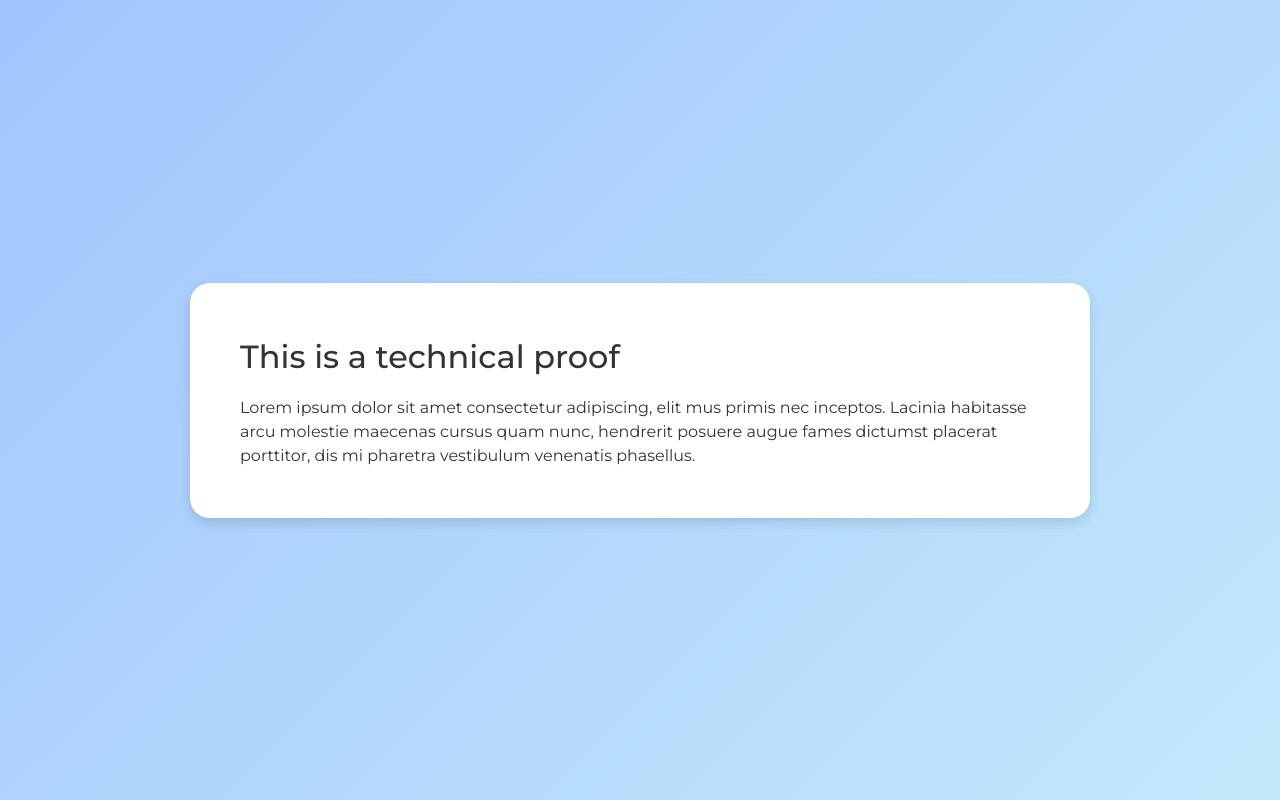
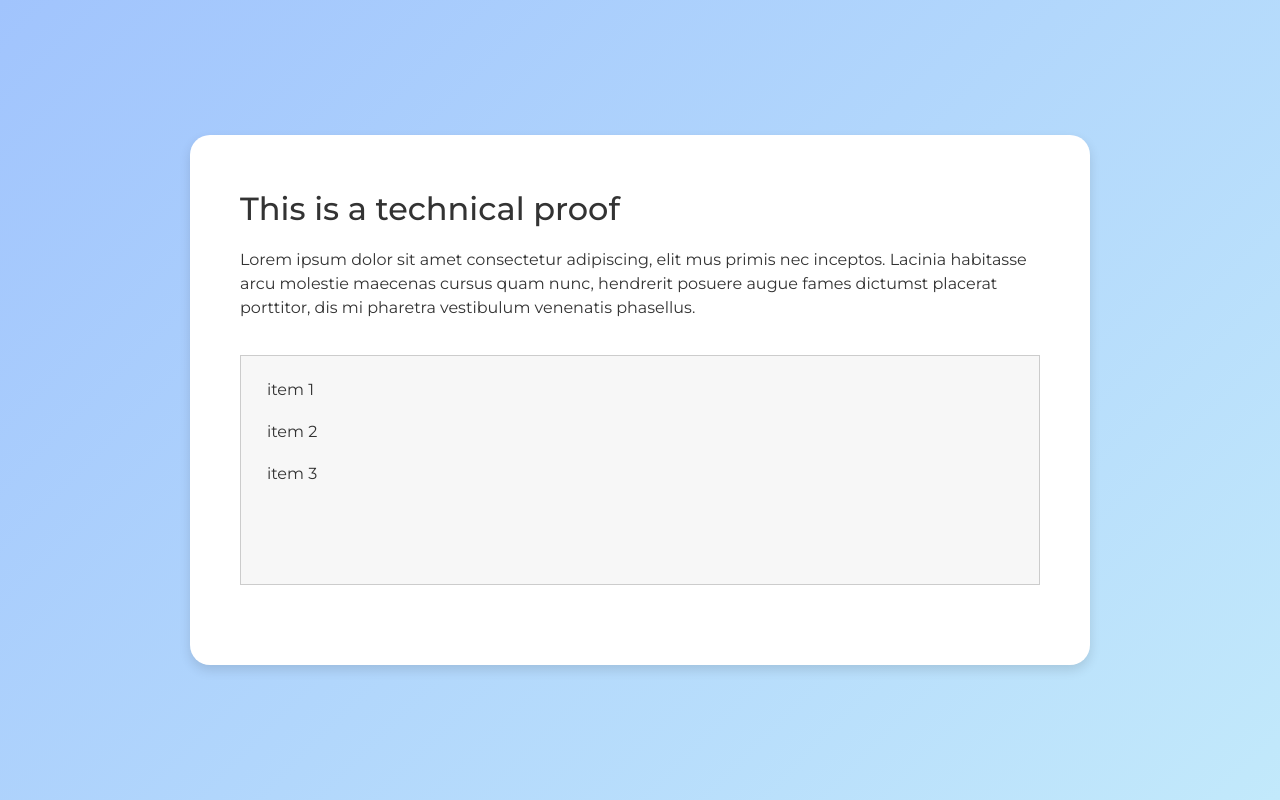
Before and after one commit to PCollG/veci-technical-test, a React (Vite) app: page / in a window 1280 px wide. Built offline with nearby package versions, Linux system fonts and the light colour scheme.

Commit message:
Add some fixes in layout, add List component and add ListItem component

```diff
--- /dev/null
+++ b/src/components/atoms/listItem/listItem.module.scss
@@ -0,0 +1,19 @@
+.listItem {
+  padding: 9px 15px;
+  cursor: pointer;
+  transition: background-color 0.3s;
+  user-select: none;
+
+  &.selected {
+    background-color: #324bff;
+    color: #fff;
+    &:hover {
+      background-color: #5569ff;
+      transition: background-color 0.3s;
+    }
+  }
+  &:hover {
+    background-color: #e7e7e7;
+    transition: background-color 0.3s;
+  }
+}
--- /dev/null
+++ b/src/components/atoms/listItem/listItem.tsx
@@ -0,0 +1,17 @@
+import styles from "./listItem.module.scss";
+
+interface ListItemProps extends React.HTMLAttributes<HTMLLIElement> {
+  item: string;
+  selected?: boolean;
+}
+
+const ListItem: React.FC<ListItemProps> = ({ item, selected, ...props }) => (
+  <li
+    className={`${styles.listItem} ${selected && styles.selected}`}
+    {...props}
+  >
+    {item}
+  </li>
+);
+
+export default ListItem;
--- /dev/null
+++ b/src/components/molecules/list/list.module.scss
@@ -0,0 +1,31 @@
+.listContainer {
+  padding: 13px 11px;
+  border: 1px solid #cccccc;
+  background-color: #f7f7f7;
+  margin-bottom: 30px;
+  height: 230px;
+  overflow: auto;
+
+  &::-webkit-scrollbar {
+    width: 8px;
+    height: 8px;
+  }
+
+  &::-webkit-scrollbar-track {
+    background-color: #cccccc;
+    border-radius: 10px;
+  }
+
+  &::-webkit-scrollbar-thumb {
+    background-color: #324bff;
+    border-radius: 10px;
+
+    &:hover {
+      background-color: #293ed8;
+    }
+  }
+}
+
+.list {
+  list-style-type: none;
+}
--- /dev/null
+++ b/src/components/molecules/list/list.tsx
@@ -0,0 +1,20 @@
+import ListItem from "@atoms/listItem/listItem";
+import style from "./list.module.scss";
+
+type ListProps = {
+  items: string[];
+};
+
+const List = ({ items }: ListProps) => {
+  return (
+    <div className={style.listContainer}>
+      <ul className={style.list}>
+        {items.map((item, index) => (
+          <ListItem key={index} item={item} />
+        ))}
+      </ul>
+    </div>
+  );
+};
+
+export default List;
--- /dev/null
+++ b/src/components/pages/homePage/homePage.module.scss
@@ -0,0 +1,3 @@
+.description {
+  padding-bottom: 35px;
+}
--- a/src/components/pages/homePage/homePage.tsx
+++ b/src/components/pages/homePage/homePage.tsx
@@ -1,15 +1,19 @@
+import List from "@molecules/list/list";
 import CardLayout from "@templates/cardLayout/cardLayout";
+
+import styles from "./homePage.module.scss";
 
 const HomePage = () => {
   return (
     <CardLayout>
       <h1>This is a technical proof</h1>
-      <p>
+      <p className={styles.description}>
         Lorem ipsum dolor sit amet consectetur adipiscing, elit mus primis nec
         inceptos. Lacinia habitasse arcu molestie maecenas cursus quam nunc,
         hendrerit posuere augue fames dictumst placerat porttitor, dis mi
         pharetra vestibulum venenatis phasellus.
       </p>
+      <List items={["item 1", "item 2", "item 3"]} />
     </CardLayout>
   );
 };
--- /dev/null
+++ b/src/components/templates/cardLayout/cardLayout.module.scss
@@ -0,0 +1,3 @@
+.wrapper {
+  padding: 20px;
+}
--- a/src/components/templates/cardLayout/cardLayout.tsx
+++ b/src/components/templates/cardLayout/cardLayout.tsx
@@ -1,12 +1,19 @@
 import { ReactNode } from "react";
+
 import Card from "@atoms/card/card";
+
+import styles from "./cardLayout.module.scss";
 
 type CardLayoutProps = {
   children: ReactNode;
 };
 
 const CardLayout = ({ children }: CardLayoutProps) => {
-  return <Card>{children}</Card>;
+  return (
+    <div className={styles.wrapper}>
+      <Card>{children}</Card>
+    </div>
+  );
 };
 
 export default CardLayout;
```
